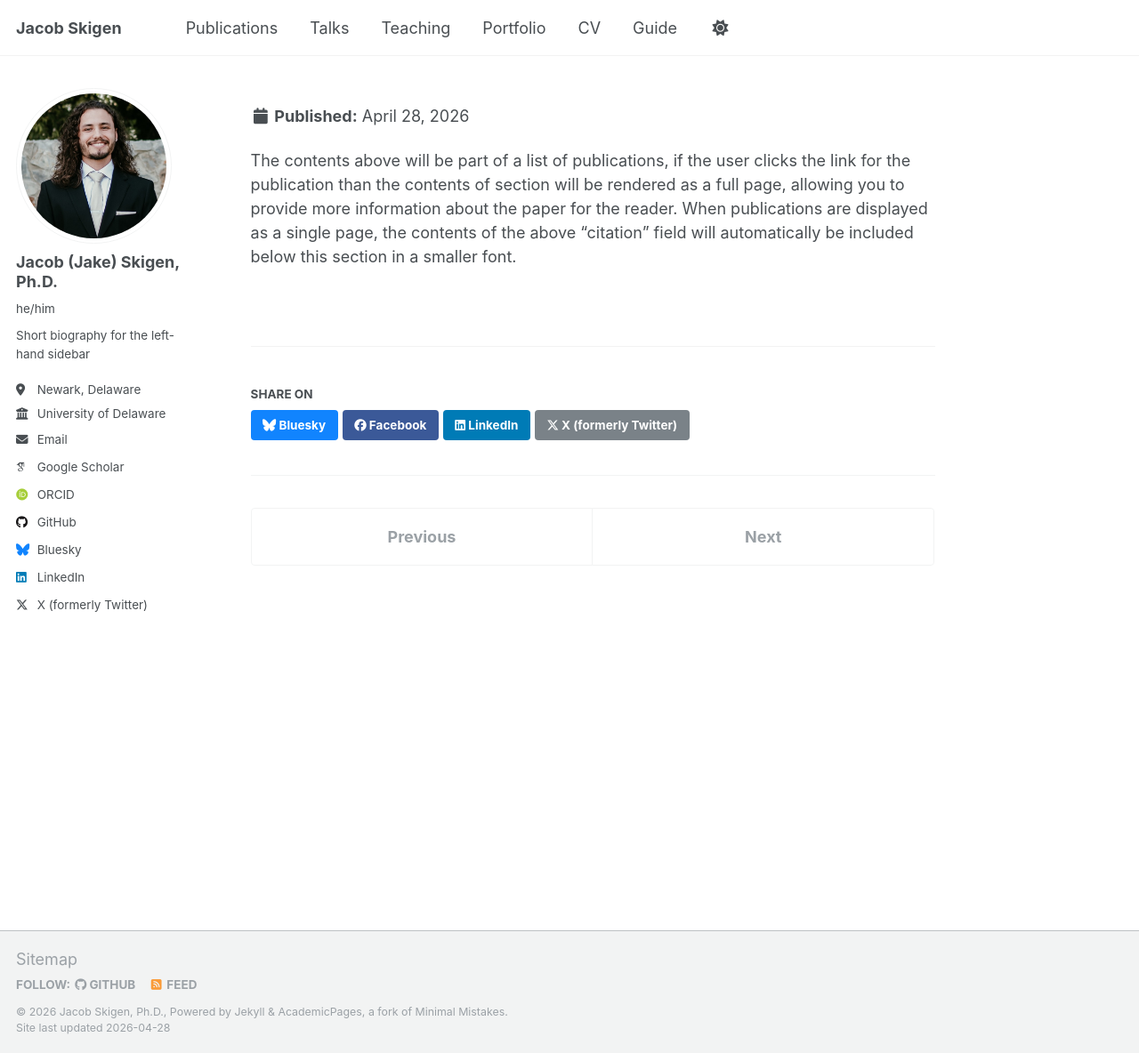
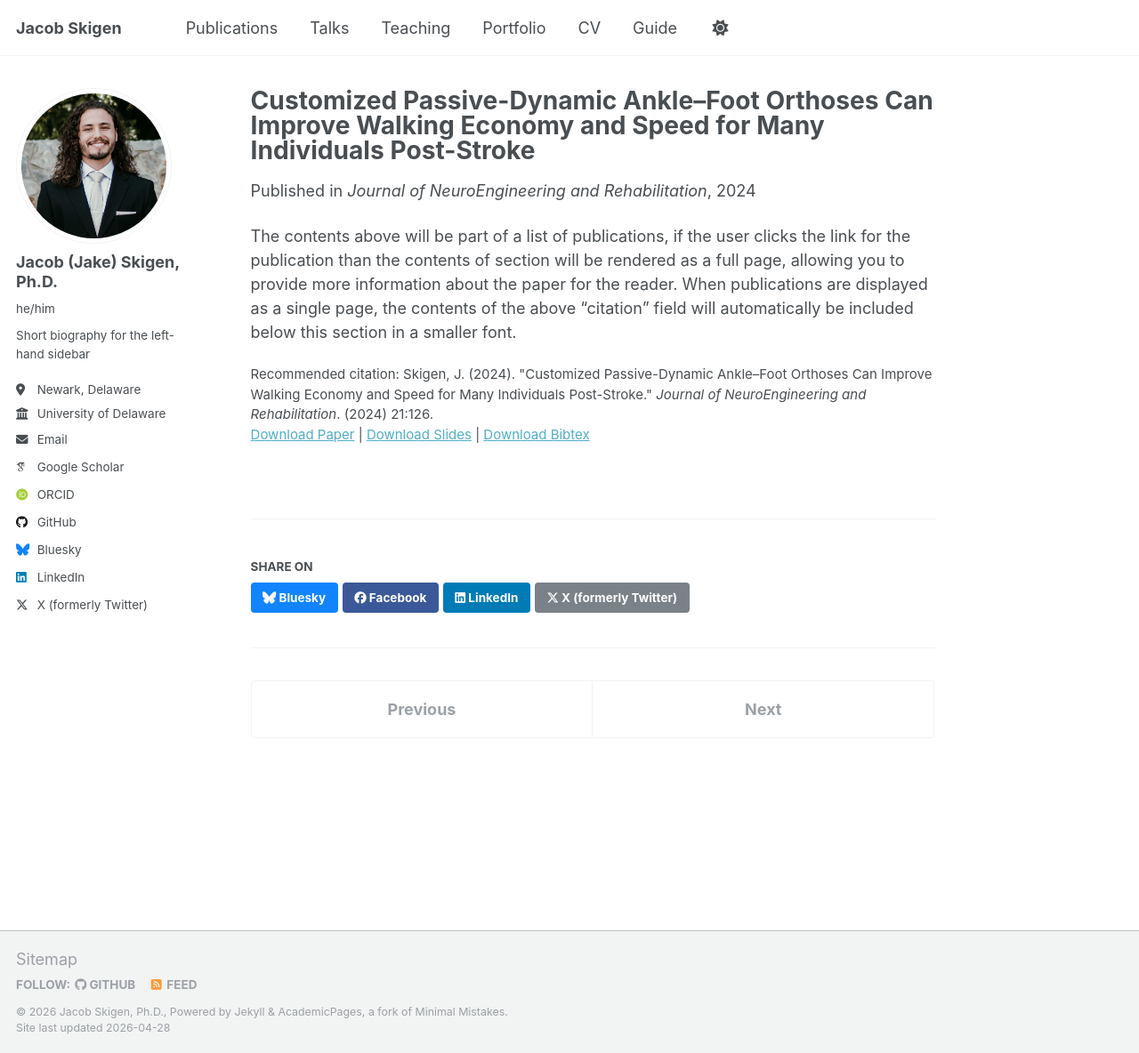
Before and after one commit to JacobSkigen/JacobSkigen.github.io, a Jekyll site: the page built from _publications/Paper1.md, in a window 1280 px wide and 1184 px high. Shown: the whole window at 89% size. Built offline with Jekyll 4.4.1, drawn with Linux system fonts in a browser that asks for light colours; some web fonts are replaced; a script that is not in the unit is left out.

Commit message:
Update Paper1.md

```diff
--- a/_publications/Paper1.md
+++ b/_publications/Paper1.md
@@ -6,9 +6,9 @@ permalink: /publication/Paper1
 excerpt: 'This paper is about the number 1. The number 2 is left for future work.'
 date: 2024-07-29
 venue: 'Journal of NeuroEngineering and Rehabilitation'
-<!--slidesurl: 'http://academicpages.github.io/files/slides1.pdf'-->
+slidesurl: 'http://academicpages.github.io/files/slides1.pdf'
 paperurl: 'http://JacobSkigen.github.io/files/Paper1.pdf'
-<!--bibtexurl: 'http://academicpages.github.io/files/bibtex1.bib'-->
+bibtexurl: 'http://academicpages.github.io/files/bibtex1.bib'
 citation: 'Skigen, J. (2024). &quot;Customized Passive-Dynamic Ankle–Foot Orthoses Can Improve Walking Economy and Speed for Many Individuals Post-Stroke.&quot; <i>Journal of NeuroEngineering and Rehabilitation</i>. (2024) 21:126.'
 ---
 The contents above will be part of a list of publications, if the user clicks the link for the publication than the contents of section will be rendered as a full page, allowing you to provide more information about the paper for the reader. When publications are displayed as a single page, the contents of the above "citation" field will automatically be included below this section in a smaller font.
```
